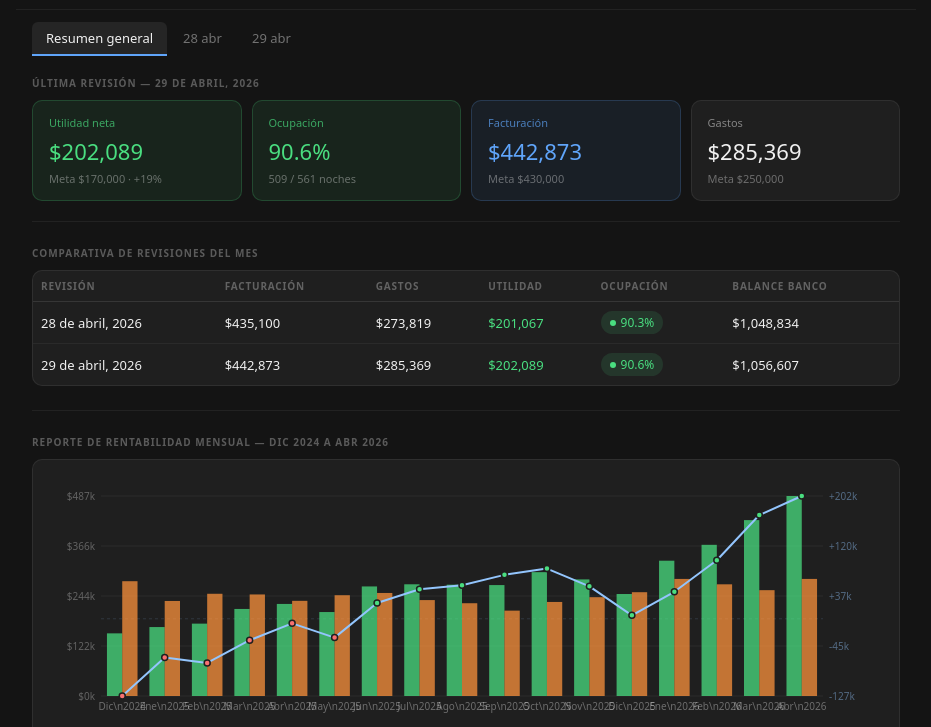
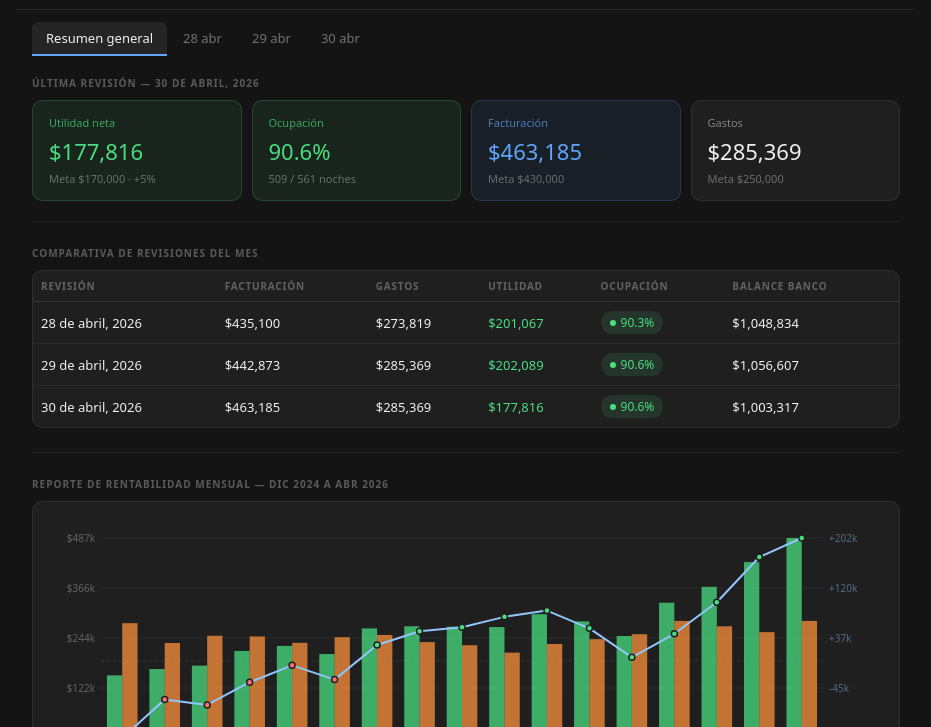
Before and after one commit to ailanfca/arkhos-dashboard, a plain HTML site: page index.html in a window 1280 px wide. Shown: the part 73-800 px from the top of the page, without its empty margins (174-1105 px from the left). Drawn offline with Linux system fonts and the light colour scheme.

Commit message:
Update index.html

```diff
--- a/index.html
+++ b/index.html
@@ -163,6 +163,45 @@ const REVISIONES = [
       {num:17,nombre:"Creta 3 Depa 2",        rating:4.81, reviews:16,  pct:0.9333, distintivo:"⭐"},
       {num:18,nombre:"Creta 3 Depa 3",        rating:4.95, reviews:19,  pct:0.9000, distintivo:"🏆⭐"},
       {num:19,nombre:"Creta 3 Depa 4",        rating:5.00, reviews:18,  pct:0.9000, distintivo:"🏆⭐"}
+    ]
+  },
+  {
+    id:"rev_30abr",
+    label:"30 abr",
+    fecha:"30 de abril, 2026",
+    utilidad:177816,utilidadMeta:170000,
+    ocupacion:0.9064,totalNoches:509,nochesTotales:561,
+    facturacion:463185,facturacionMeta:430000,
+    facturacionFinalProyectada:463185,
+    gastos:285369,gastosMeta:250000,
+    balanceBancario:1003317,
+    pendientesPorEntrar:0,
+    totalAcumulado:463185,
+    capInstaladaUSD:0,capInstaladaMXN:0,capConDescuento:0,nochesDisponibles:0,
+    facturacionProyectada:463185,utilidadProyectada:177816,
+    totalLimpiezas:96,costoPersonal:50600,comisiones:10250,totalPagadoLimpiezas:63964,
+    cfeLuz:1078,agua:5362,gas:3045,internetFraxc:5800,totalServicios:18336,
+    totalInsumos:27362,
+    espacios:[
+      {num:1, nombre:"Áurea 1 (Casa)",    rating:4.67, reviews:42,  pct:1.0000, distintivo:""},
+      {num:2, nombre:"Áurea 2 (Casa)",    rating:4.59, reviews:58,  pct:0.8571, distintivo:""},
+      {num:3, nombre:"Áurea 2 Depa 2",   rating:4.53, reviews:47,  pct:0.8000, distintivo:""},
+      {num:4, nombre:"Áurea 3 (Casa)",    rating:4.61, reviews:134, pct:0.8966, distintivo:""},
+      {num:5, nombre:"Áurea 3 Depa 1",   rating:4.86, reviews:36,  pct:1.0000, distintivo:"🏆"},
+      {num:6, nombre:"Áurea 3 Depa 2",   rating:4.62, reviews:21,  pct:0.9667, distintivo:""},
+      {num:7, nombre:"Áurea 3 Depa 3",   rating:4.93, reviews:29,  pct:0.8148, distintivo:"🏆"},
+      {num:8, nombre:"Creta 1 Depa 1",   rating:5.00, reviews:10,  pct:0.8571, distintivo:"🏆⭐"},
+      {num:9, nombre:"Creta 1 Depa 2",   rating:5.00, reviews:7,   pct:0.9333, distintivo:"🏆⭐"},
+      {num:10,nombre:"Creta 1 Depa 3",   rating:5.00, reviews:4,   pct:0.8667, distintivo:"⭐"},
+      {num:11,nombre:"Creta 1 Depa 4",   rating:5.00, reviews:4,   pct:0.9667, distintivo:"⭐"},
+      {num:12,nombre:"Creta 1 Depa 5",   rating:5.00, reviews:4,   pct:0.8667, distintivo:"⭐"},
+      {num:13,nombre:"Creta 2 Depa 1",   rating:4.72, reviews:29,  pct:0.8966, distintivo:""},
+      {num:14,nombre:"Creta 2 Depa 2",   rating:4.59, reviews:32,  pct:0.9333, distintivo:""},
+      {num:15,nombre:"Creta 2 Depa 3",   rating:4.67, reviews:21,  pct:0.9000, distintivo:""},
+      {num:16,nombre:"Creta 3 Depa 1",   rating:4.69, reviews:16,  pct:0.9333, distintivo:"⭐"},
+      {num:17,nombre:"Creta 3 Depa 2",   rating:4.81, reviews:16,  pct:0.9333, distintivo:"⭐"},
+      {num:18,nombre:"Creta 3 Depa 3",   rating:4.95, reviews:19,  pct:0.9000, distintivo:"🏆⭐"},
+      {num:19,nombre:"Creta 3 Depa 4",   rating:5.00, reviews:18,  pct:0.9000, distintivo:"🏆⭐"}
     ]
   }
 ];
```
